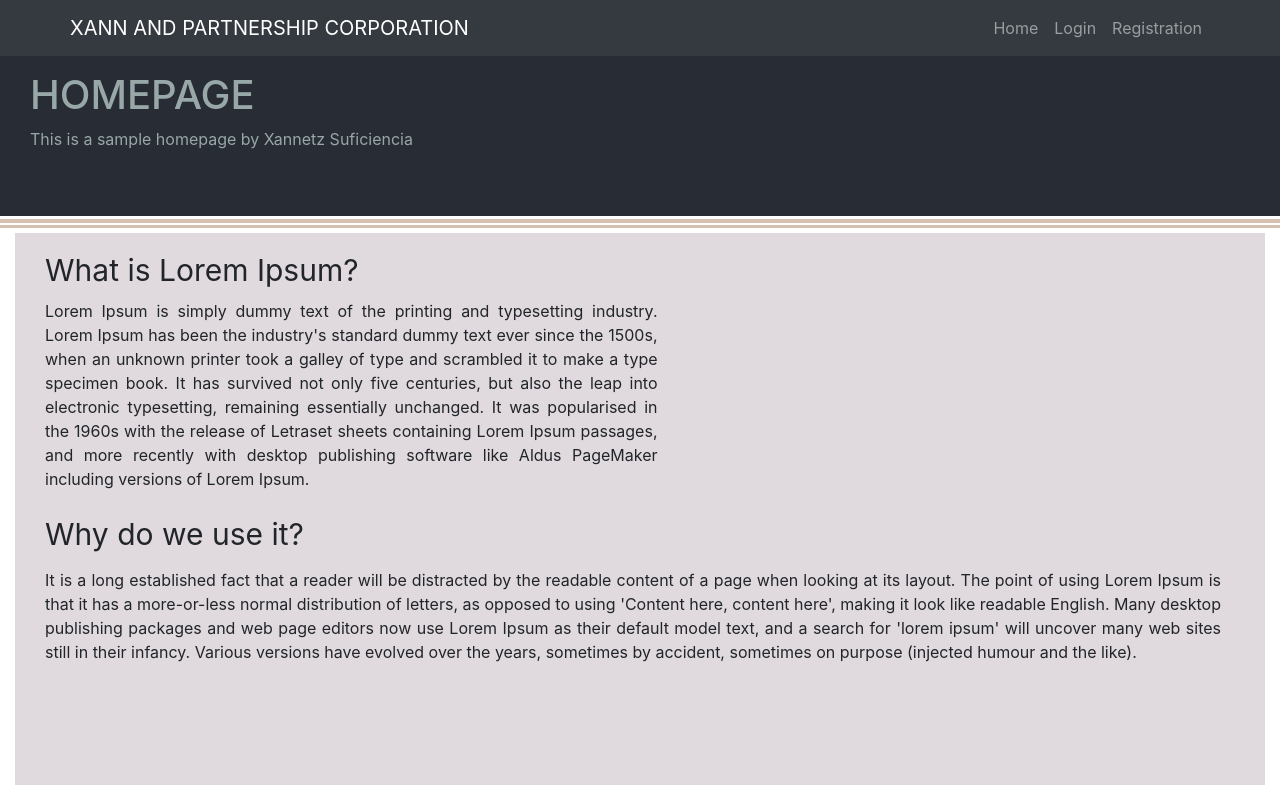
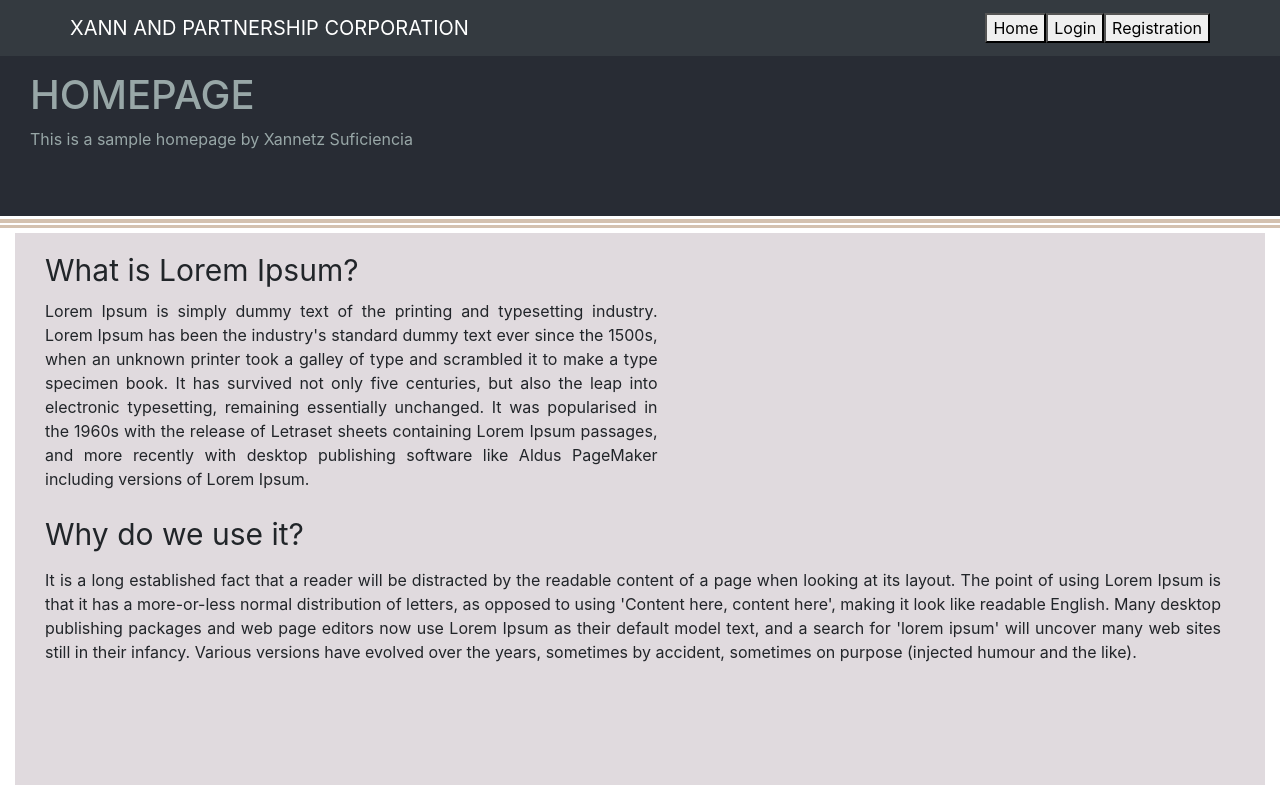
Before and after one commit to Xann53/Suficiencia-ReactJS_project1, a React (Create React App) app: page / in a window 1280 px wide. Built offline with nearby package versions, Linux system fonts and the light colour scheme; no server answers.

Commit message:
Update 5

```diff
--- a/src/App.js
+++ b/src/App.js
@@ -5,23 +5,15 @@ import LoginPage from './pages/login';
 import RegistrationPage from './pages/registration';
 
 function App() {
-  let navRoute
-  switch (window.location.pathname) {
-    case "/":
-      navRoute = <Home />;
-      break;
-    case "/login":
-      navRoute = <LoginPage />;
-      break;
-    case "/registration":
-      navRoute = <RegistrationPage />;
-      break;
-  }
   return (
     <>
       <div>
         <Navbar />
-        {navRoute}
+        <Routes>
+          <Route path='/' element={<Home />} />
+          <Route path='/login' element={<LoginPage />} />
+          <Route path='/registration' element={<RegistrationPage />} />
+        </Routes>
       </div>
     </>
   );
--- a/src/components/Component.css
+++ b/src/components/Component.css
@@ -9,3 +9,7 @@
     padding-bottom: 30px;
     padding-left: 30px;
 }
+NavLink.NavButton {
+    position: relative;
+    border-radius: 20px;
+}
--- a/src/components/Navbar.jsx
+++ b/src/components/Navbar.jsx
@@ -1,6 +1,8 @@
 import Container from 'react-bootstrap/Container';
 import Nav from 'react-bootstrap/Nav';
 import Navbar from 'react-bootstrap/Navbar';
+import { NavLink } from 'react-router-dom';
+import '../components/Component.css';
 
 function ColorSchemesExample() {
   return (
@@ -9,9 +11,9 @@ function ColorSchemesExample() {
         <Container>
           <Navbar.Brand href="#home">XANN AND PARTNERSHIP CORPORATION</Navbar.Brand>
           <Nav className="me-auto">
-            <Nav.Link href="/">Home</Nav.Link>
-            <Nav.Link href="/login">Login</Nav.Link>
-            <Nav.Link href="/registration">Registration</Nav.Link>
+            <NavLink to="/"><button class="NavButton">Home</button></NavLink>
+            <NavLink to="/login"><button class="NavButton">Login</button></NavLink>
+            <NavLink to="/registration"><button class="NavButton">Registration</button></NavLink>
           </Nav>
         </Container>
       </Navbar>
--- a/src/pages/homePage.jsx
+++ b/src/pages/homePage.jsx
@@ -2,8 +2,19 @@ import React, { Component } from 'react';
 import './allPageStyle.css';
 import HomeHead from './homePageHeader';
 import HomeBody from './homePageBody';
+import { useEffect, useState } from 'react';
+import axios from 'axios';
 
 function Home() {
+  const [ tempAns, setTempAns ] = useState({});
+
+  useEffect(() => {
+    axios.get('https://api.publicapis.org/entries').then(response => {
+      console.log(response.data);
+      setTempAns(response.data.entries);
+    });
+  },[])
+
     return (
       <>
         <div>
@@ -16,6 +27,6 @@ function Home() {
         <div class='bg'><HomeBody /></div>
       </>
     );
-  }
+}
 
   export default Home;
```
Also changed, not shown: 1 other file (tests, documents, lock files or other folders).
